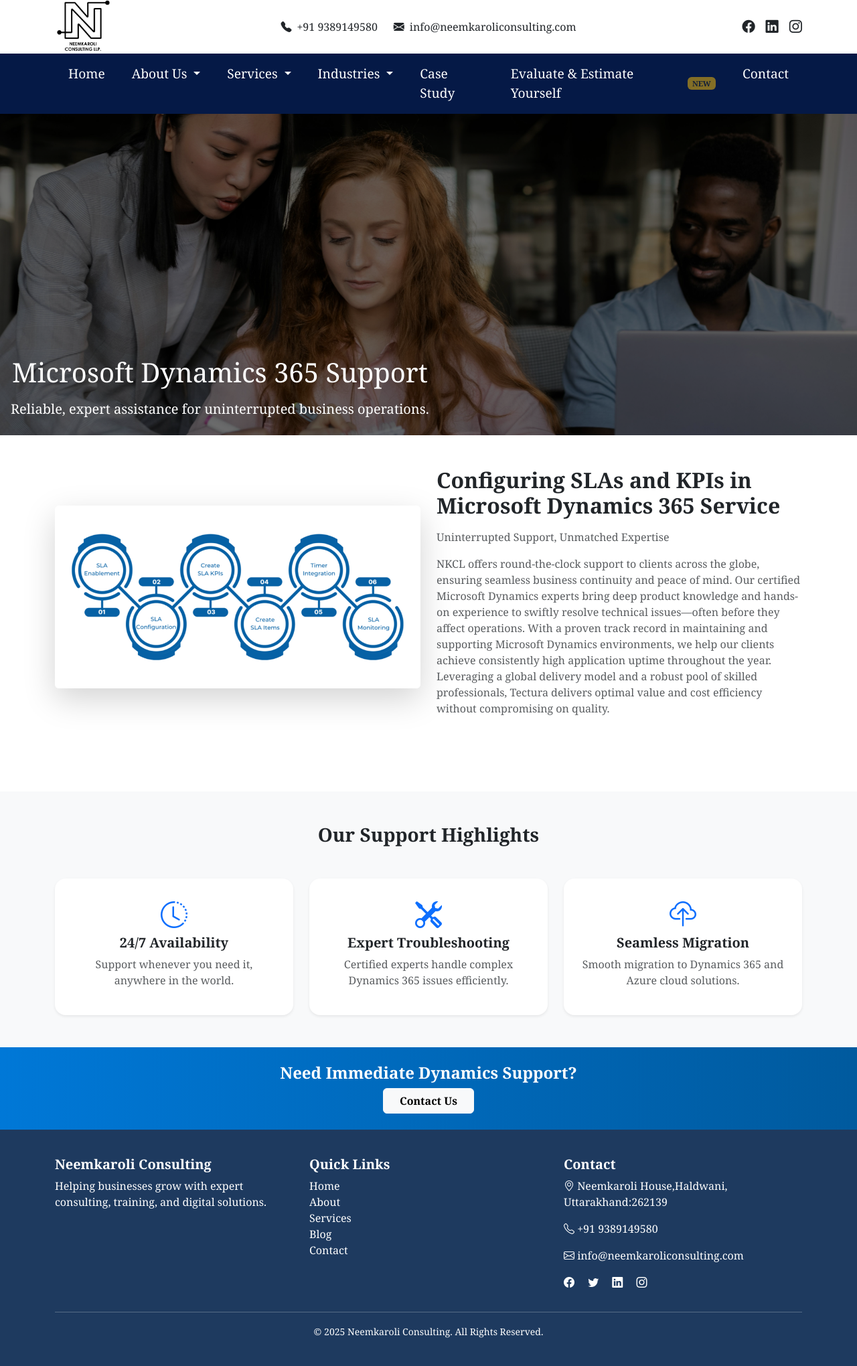
After one commit to neemkaroli12/Neemkaroli-_Consulting, a Django app: page /support/ in a window 1280 px wide. The commit adds this page. Shown: the whole page at 67% size. Run offline with Django 5.2, Linux system fonts and the light colour scheme.

Commit message:
micro_support.html

```diff
--- /dev/null
+++ b/consulting_app/templates/micro_support.html
@@ -0,0 +1,86 @@
+{% extends "layout.html" %}
+{% load static %}
+{% block title %}Microsoft Dynamics Support{% endblock %}
+
+{% block content %}
+
+<!-- Hero Section -->
+<section class="hero-section d-flex align-items-end justify-content-start text-center" style="height: 60vh; background: url('{% static 'images/pexels-a-darmel-7710185.jpg' %}') center/cover no-repeat; position: relative;">
+  <div style="position:absolute; top:0; left:0; right:0; bottom:0; background: rgba(0,0,0,0.55);"></div>
+  <div class="text-white position-relative" data-aos="fade-up">
+    <h1 class="ms-3 mb-3">Microsoft Dynamics 365 Support</h1>
+    <p class="lead mb-4 ms-3">Reliable, expert assistance for uninterrupted business operations.</p>
+
+  </div>
+</section>
+
+<!-- Introduction Section -->
+<section class="py-5">
+  <div class="container">
+    <div class="row align-items-center mb-5">
+      <div class="col-lg-6 mb-4 mb-lg-0" data-aos="fade-right">
+        <img src="{% static 'images/support.png' %}" class="img-fluid rounded shadow-lg" alt="Support Team">
+      </div>
+      <div class="col-lg-6" data-aos="fade-left">
+        <h2 class="fw-bold mb-3">Configuring SLAs and KPIs in Microsoft Dynamics 365 Service</h2>
+        <p class="text-muted mb-3">Uninterrupted Support, Unmatched Expertise</p>
+        <p class="text-muted mb-3">NKCL offers round-the-clock support to clients across the globe, ensuring seamless business continuity and peace of mind. Our certified Microsoft Dynamics experts bring deep product knowledge and hands-on experience to swiftly resolve technical issues—often before they affect operations.
+With a proven track record in maintaining and supporting Microsoft Dynamics environments, we help our clients achieve consistently high application uptime throughout the year. Leveraging a global delivery model and a robust pool of skilled professionals, Tectura delivers optimal value and cost efficiency without compromising on quality.
+</p>
+
+      </div>
+    </div>
+  </div>
+</section>
+
+<!-- Features Section -->
+<section class="py-5 bg-light">
+  <div class="container">
+    <h3 class="text-center fw-bold mb-5">Our Support Highlights</h3>
+    <div class="row g-4 text-center">
+      <div class="col-md-4" data-aos="zoom-in">
+        <div class="p-4 rounded-4 shadow-sm hover-card">
+          <i class="bi bi-clock-history fs-1 text-primary mb-3"></i>
+          <h5 class="fw-bold mb-2">24/7 Availability</h5>
+          <p class="text-muted">Support whenever you need it, anywhere in the world.</p>
+        </div>
+      </div>
+      <div class="col-md-4" data-aos="zoom-in" data-aos-delay="100">
+        <div class="p-4 rounded-4 shadow-sm hover-card">
+          <i class="bi bi-tools fs-1 text-primary mb-3"></i>
+          <h5 class="fw-bold mb-2">Expert Troubleshooting</h5>
+          <p class="text-muted">Certified experts handle complex Dynamics 365 issues efficiently.</p>
+        </div>
+      </div>
+      <div class="col-md-4" data-aos="zoom-in" data-aos-delay="200">
+        <div class="p-4 rounded-4 shadow-sm hover-card">
+          <i class="bi bi-cloud-upload fs-1 text-primary mb-3"></i>
+          <h5 class="fw-bold mb-2">Seamless Migration</h5>
+          <p class="text-muted">Smooth migration to Dynamics 365 and Azure cloud solutions.</p>
+        </div>
+      </div>
+    </div>
+  </div>
+</section>
+
+<!-- CTA Banner -->
+<section class="py-4 text-center text-white" style="background: linear-gradient(90deg,#0078d7,#005a9e);">
+  <div class="container">
+    <h4 class="mb-2 fw-bold">Need Immediate Dynamics Support?</h4>
+    <a href="#" class="btn btn-light fw-bold px-4">Contact Us</a>
+  </div>
+</section>
+
+<!-- Extra CSS -->
+<style>
+  .hover-card {
+    transition: transform 0.3s ease, box-shadow 0.3s ease;
+    background: #fff;
+  }
+  .hover-card:hover {
+    transform: translateY(-8px);
+    box-shadow: 0 12px 25px rgba(0,0,0,0.15);
+  }
+</style>
+
+{% endblock %}
--- a/consulting_app/urls.py
+++ b/consulting_app/urls.py
@@ -12,4 +12,5 @@
     path("implementation/", views.implementation, name="implementation"),
     path("career/",views.career,name='career'),
     path("consulting/",views.cons,name='cons'),
+    path("support/", views.support, name='support'),
 ]
--- a/consulting_app/views.py
+++ b/consulting_app/views.py
@@ -39,6 +39,9 @@
 def cons(request):
     return render(request,"consulting.html")
 
+def support(request):
+    return render(request,"micro_support.html")
+
 def career(request):
     if request.method == "POST":
         form = CareerApplicationForm(request.POST, request.FILES)
--- a/templates/layout.html
+++ b/templates/layout.html
@@ -157,7 +157,7 @@
                 <h6 class="text-white">Microsoft Dynamic Services</h6>
                 <a class="dropdown-item" href="{% url 'consulting_app:cons' %}">Consulting</a>
                 <a class="dropdown-item" href="{% url 'consulting_app:implementation' %}">Implementation</a>
-                <a class="dropdown-item" href="#">Support</a>
+                <a class="dropdown-item" href="{% url 'consulting_app:support' %}">Support</a>
                 <a class="dropdown-item" href="#">Services</a>
               </div>
               <div class="col-lg-4">
```
Also changed, not shown: static/images/pexels-a-darmel-7710185.jpg (added), static/images/pexels-mikhail-nilov-8101842.jpg (added), static/images/support.png (added).
